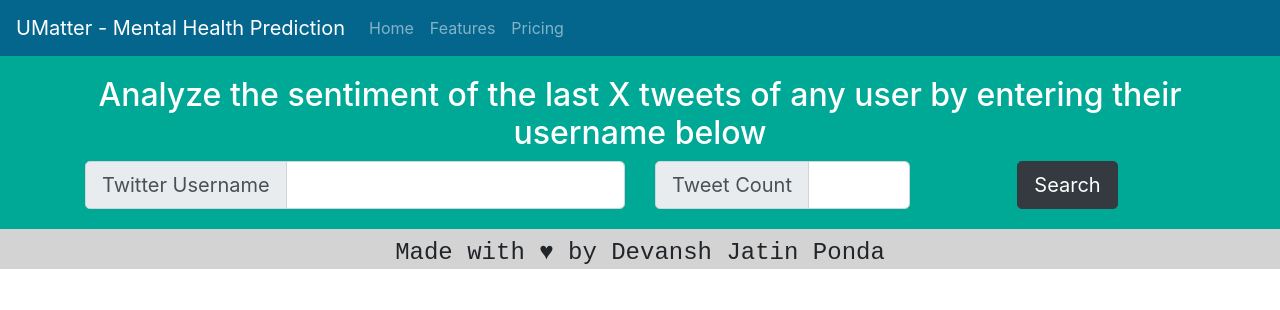
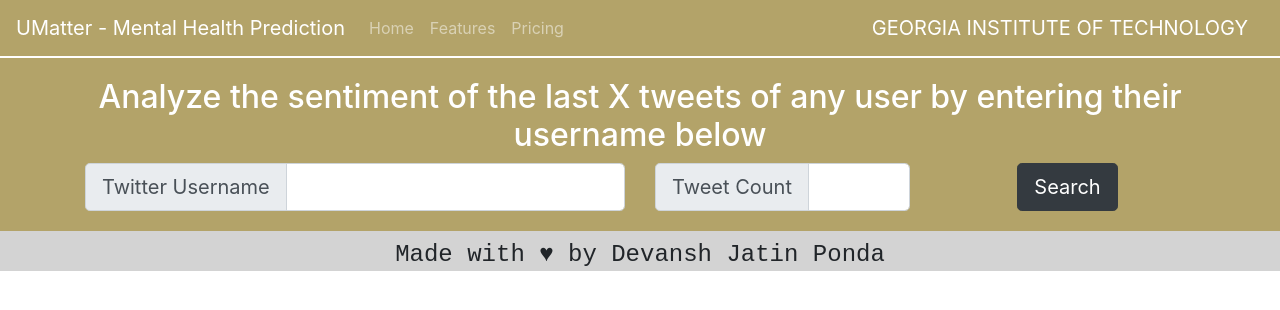
Before and after one commit to devansh2001/umatter-mental-health-prediction, a React (Create React App) app in the folder web/front-end/react-app/: page / in a window 1280 px wide. Shown: the top 310 px of the page. Built offline with nearby package versions, Linux system fonts and the light colour scheme.

Commit message:
Changed theme

```diff
--- a/web/front-end/react-app/package.json
+++ b/web/front-end/react-app/package.json
@@ -7,7 +7,10 @@
     "@testing-library/jest-dom": "^4.2.4",
     "@testing-library/react": "^9.3.2",
     "@testing-library/user-event": "^7.1.2",
+    "bootstrap": "^4.5.0",
+    "mdbreact": "^4.26.1",
     "react": "^16.13.1",
+    "react-bootstrap": "^1.0.1",
     "react-dom": "^16.13.1",
     "react-scripts": "3.4.1",
     "react-twitter-embed": "^3.0.3"
--- a/web/front-end/react-app/src/components/NavBarComponent.js
+++ b/web/front-end/react-app/src/components/NavBarComponent.js
@@ -17,6 +17,9 @@ class NavBarComponent extends Component {
                         <Nav.Link href="#features">Features</Nav.Link>
                         <Nav.Link href="#pricing">Pricing</Nav.Link>
                     </Nav>
+                    <Nav>
+                        <Navbar.Brand>GEORGIA INSTITUTE OF TECHNOLOGY</Navbar.Brand>
+                    </Nav>
                 </Navbar>
             </div>
         );
--- a/web/front-end/react-app/src/index.css
+++ b/web/front-end/react-app/src/index.css
@@ -13,12 +13,13 @@ code {
 }
 
 .my-navbar {
-  background-color: #05668d;
+  background-color: #B3A369;
 }
 
 .info-and-search {
+  border-top: 2px white solid;
   padding: 20px;
-  background-color: #00a896;
+  background-color: #B3A369;
 }
 
 .info-text {
@@ -32,7 +33,7 @@ code {
 
 .tweet-container {
   text-align: center;
-    background-color: #f0f3bd;
+    background-color: #E5E5E5;
 }
 
 .my-card {
```
Also changed, not shown: 2 other files (tests, documents, lock files or other folders).
